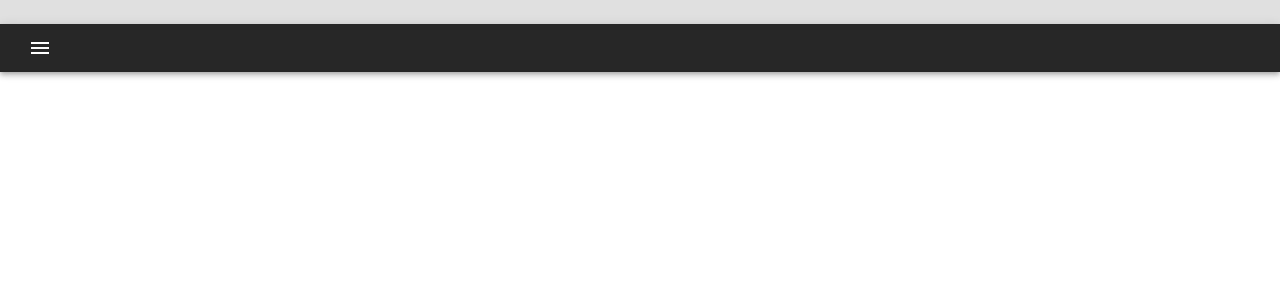
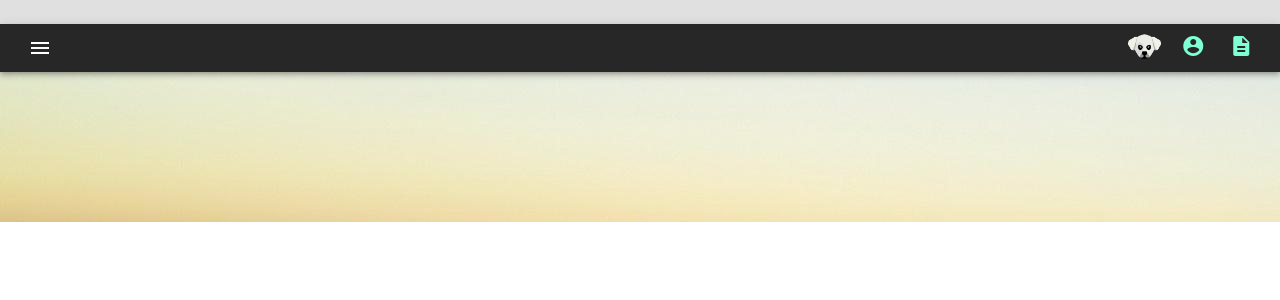
Before and after one commit to V1712K1/Front-End, a Vue app in the folder projeto3_api/: page / in a window 1280 px wide. Shown: the top 300 px of the page. Built offline with nearby package versions, Linux system fonts and the light colour scheme; a web font is replaced by a local one.

Commit message:
aula 12 maio

```diff
--- a/projeto3_api/public/index.html
+++ b/projeto3_api/public/index.html
@@ -9,6 +9,7 @@
     <link rel="stylesheet" href="https://fonts.googleapis.com/css?family=Roboto:100,300,400,500,700,900">
     <link rel="stylesheet" href="https://cdn.jsdelivr.net/npm/@mdi/font@latest/css/materialdesignicons.min.css">
     <link rel="preconnect" href="https://fonts.gstatic.com">
+    <link href="https://fonts.googleapis.com/icon?family=Material+Icons" rel="stylesheet">
     <link href="https://fonts.googleapis.com/css2?family=Original+Surfer&display=swap" rel="stylesheet">
   </head>
   <body>
--- a/projeto3_api/src/App.vue
+++ b/projeto3_api/src/App.vue
@@ -5,11 +5,29 @@
     <v-app-bar color="deep-purple accent-4" dark dense>
       <v-app-bar-nav-icon @click.stop="drawer = !drawer"></v-app-bar-nav-icon>
 
-      <v-toolbar-title>
-        <!--titulo navbar-->
-      </v-toolbar-title>
+      <v-spacer></v-spacer>
 
-      <v-spacer></v-spacer>
+      <v-app-bar-nav-icon>
+        <router-link to="/" class="icons_nav">
+          <img class="mr-3" :src="require('../images/icon_toolbar.png')" height="35"/>
+        </router-link>
+      </v-app-bar-nav-icon>
+
+      <v-app-bar-nav-icon>
+        <router-link to="/Login" class="icons_nav">
+          <span class="material-icons">
+            account_circle
+          </span>
+        </router-link>
+      </v-app-bar-nav-icon>
+
+      <v-app-bar-nav-icon>
+        <router-link to="/Register" class="icons_nav">
+          <span class="material-icons">
+            description
+          </span>
+        </router-link>
+      </v-app-bar-nav-icon>
     </v-app-bar>
 
     <v-navigation-drawer v-model="drawer" absolute bottom temporary>
@@ -18,22 +36,6 @@
           v-model="group"
           active-class="deep-purple--text text--accent-4"
         >
-          <v-list-item>
-            <v-list-item-title
-              ><router-link to="/Register"
-                >Register</router-link
-              ></v-list-item-title
-            >
-          </v-list-item>
-
-          <v-list-item>
-            <v-list-item-title
-              ><router-link to="/Login"
-                >Login</router-link
-              ></v-list-item-title
-            >
-          </v-list-item>
-
           <v-list-item>
             <v-list-item-title
               ><router-link to="/Produto/raca"
@@ -65,7 +67,19 @@
     <router-view></router-view>
   </div>
 </template>
+<style>
 
+.espaco_icons{
+
+  display: inline-block;
+  justify-content: right;
+}
+
+.icons_nav{
+
+  color: aquamarine;
+}
+</style>
 <script>
 export default {
   name: "App",
--- a/projeto3_api/src/views/Home.vue
+++ b/projeto3_api/src/views/Home.vue
@@ -1,14 +1,27 @@
 <template>
-  <div class="home">
-  </div>
+<section>
+  <div :style="image" class="image"></div>
+</section>
 </template>
 
+<style>
+    .image {
+        height: 150px;
+        background-repeat: no-repeat;
+    }
+</style>
+
+
 <script>
-// @ is an alias to /src
 
 export default {
   name: 'Home',
   components: {
-  }
+  },
+  data() {
+    return {
+      image: {backgroundImage: "url(../images/background_doge.jpg)"},
+    };
+  },
 }
 </script>
--- a/projeto3_api/src/views/Login.vue
+++ b/projeto3_api/src/views/Login.vue
@@ -5,14 +5,18 @@
             <v-text-field v-model="name" :counter="10" :rules="nameRules" label="Name" required>
             </v-text-field>
 
-            <v-text-field v-model="password" :rules="passRules" label="Password" required>
+            <v-text-field v-model="password" :rules="passRules" label="Password" type="password" required>
             </v-text-field>
 
             <v-checkbox v-model="checkbox" :rules="[v => !!v || 'You must agree to continue!']" label="Do you agree with the terms?" required>
             </v-checkbox>
 
-            <v-btn :disabled="!valid" :color="success" class="mr-4" style="margin-right:10px;" @click="validate" >
+            <v-btn href="/" :disabled="!valid" :color="success" class="mr-4" style="margin-right:10px;" @click="validate" >
                 Validate
+            </v-btn>
+
+            <v-btn href="/Register" :disabled="!valid" :color="success" class="mr-4"  style="margin-right:10px;">
+              Register
             </v-btn>
             <v-btn :color="error" class="mr-4" @click="reset">
                 Reset Form
--- a/projeto3_api/src/views/Register.vue
+++ b/projeto3_api/src/views/Register.vue
@@ -2,22 +2,26 @@
 <div class="container-fluid">
     <div class="formulario">
     <v-form class="form_style" ref="form" v-model="valid" lazy-validation>
-        <v-text-field v-model="name" :counter="20" :rules="nameRules" label="Name" required>
-        </v-text-field>
+
+    <v-text-field v-model="name" :counter="20" :rules="nameRules" label="Name" required>
+    </v-text-field>
 
     <v-text-field v-model="email" :rules="emailRules" label="E-mail" required>
+    </v-text-field>
+
+    <v-text-field v-model="Data" label="Data" :rules="dataRules" type="date" required>
     </v-text-field>
 
     <v-text-field v-model="telefone" :counter="9" :rules="telefoneRules" label="Telefone" required>
     </v-text-field>
 
-    <v-text-field v-model="password" :rules="passRules" label="Password" required>
+    <v-text-field v-model="password" :rules="passRules" label="Password" type="password" required>
     </v-text-field>
 
     <v-checkbox v-model="checkbox" :rules="[v => !!v || 'You must agree to continue!']" label="Do you agree?" required>
     </v-checkbox>
 
-    <v-btn :disabled="!valid" :color="success" class="mr-4"  style="margin-right:10px;" @click="validate">
+    <v-btn href="/Login" :disabled="!valid" :color="success" class="mr-4"  style="margin-right:10px;" @click="validate">
       Validate
     </v-btn>
 
@@ -66,6 +70,11 @@ import firebase from 'firebase';
         v => !!v || 'E-mail is required',
         v => /.+@.+\..+/.test(v) || 'E-mail must be valid',
       ],
+
+      data: '',
+      dataRules : [
+        v => !!v || 'Date is required',
+      ],
       telefone: '',
       telefoneRules: [
         v => !!v || 'Number is required',
@@ -82,7 +91,7 @@ import firebase from 'firebase';
       validate () {
         this.$refs.form.validate();
 
-        firebase.auth().createUserWithEmailAndPassword(this.email, this.password)
+        firebase.auth().createUserWithEmailAndPassword(this.name, this.email, this.data, this.telefone, this.password)
         .then((userCredential) => {
           // Signed in
           var user = userCredential.user;
```
Also changed, not shown: projeto3_api/images/background_doge.jpg (added), projeto3_api/images/icon_toolbar.png (added).
